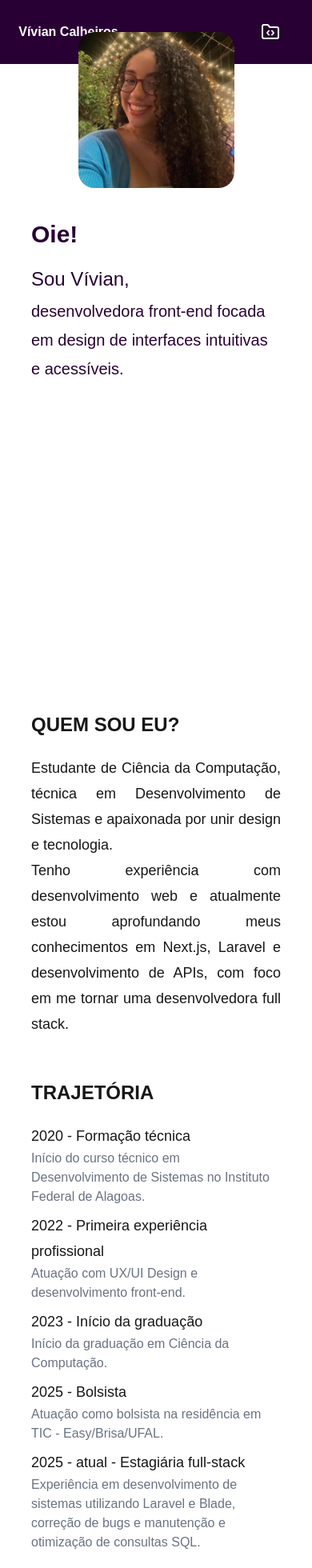
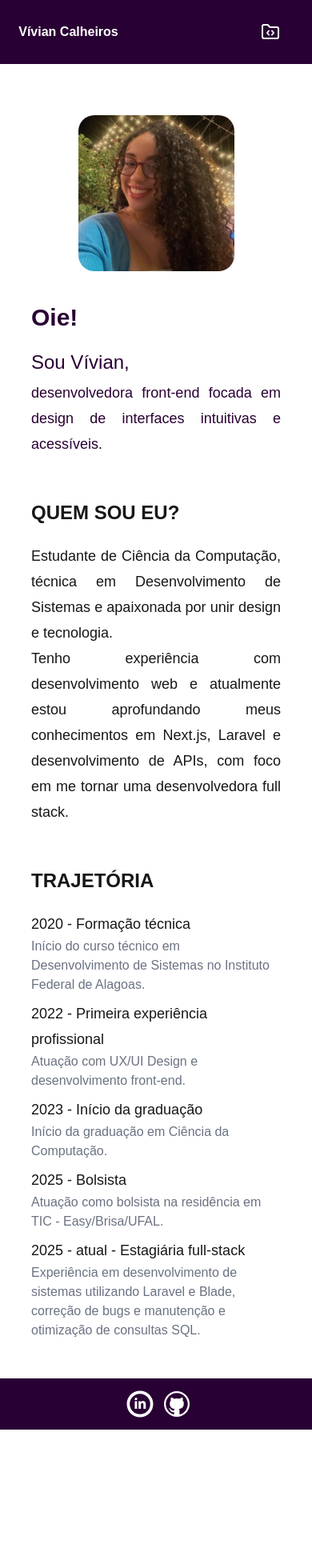
Before and after one commit to viviancalheiros/portfolio, a Next.js app: page / in a window 390 px wide. Shown: the top 1960 px of the page at 80% size. After the commit the page ends 1787 px from the top, so only its background shows below. Built offline with nearby package versions, Linux system fonts and the light colour scheme; a web font is replaced by a local one.

Commit message:
responsiveness done and github link added

```diff
--- a/app/page.tsx
+++ b/app/page.tsx
@@ -4,14 +4,14 @@ import Reveal from '@/components/Reveal';
 export default function Home() {
   return (
     <div className='w-full overflow-x-clip'>
-      <div className="w-full h-screen -mt-10 flex flex-col md:flex-row items-center gap-10">
+      <div className="w-full mt-16 mb-12 md:h-screen md:mb-0 md:-mt-10 flex flex-col md:flex-row items-center gap-10">
         <div className="w-1/2 flex items-center justify-end">
           <Reveal direction="left">
               <Image
                 src="/home/me.jpg"
                 alt="Foto de Vívian"
-                width={300}
-                height={300}
+                width={280}
+                height={280}
                 style={{ borderRadius: "20px" }}
               />
           </Reveal>
@@ -20,7 +20,7 @@ export default function Home() {
           <Reveal direction="right">
             <p className="text-3xl md:text-4xl mb-4 font-semibold">Oie!</p>
             <p className="text-2xl/11 md:text-3xl/12">Sou Vívian,</p>
-            <p className="text-xl/9 md:w-1/2 md:text-3xl/11">desenvolvedora front-end focada em design de interfaces intuitivas e acessíveis.</p>
+            <p className="text-lg/8 text-justify md:w-1/2 md:text-2xl/11">desenvolvedora front-end focada em design de interfaces intuitivas e acessíveis.</p>
           </Reveal>
         </div>
       </div>
--- a/components/Footer.tsx
+++ b/components/Footer.tsx
@@ -1,9 +1,16 @@
-import LinkedinIcon from "@/assets/linkedin-icon";
+import { TiSocialLinkedinCircular } from "react-icons/ti";
+import { VscGithub } from "react-icons/vsc";
+import Link from "next/link";
 
 export default function Footer () {
     return (
-        <div className="w-full h-16 bg-purple-dark text-white flex flex-row items-center justify-center">
-            <LinkedinIcon size={40}/>
+        <div className="w-full h-16 bg-purple-dark text-white flex flex-row items-center justify-center gap-2">
+            <Link href={"https://www.linkedin.com/in/v%C3%ADvian-calheiros/"}>
+                <TiSocialLinkedinCircular size={44} />
+            </Link>
+            <Link href="https://github.com/viviancalheiros">
+                <VscGithub size={32} />
+            </Link>
         </div>
     )
 }
--- a/components/Header.tsx
+++ b/components/Header.tsx
@@ -12,7 +12,7 @@ export default function Header () {
         <div className="w-full md:h-16 h-20 bg-purple-dark text-white flex flex-row gap-2 justify-center items-center">
             <Link href="/" className="w-1/2 justify-center md:w-3/4 md:ml-10 md:justify-start flex flex-row h-fit gap-2">
                 <span className="font-semibold md:text-2xl md:ml-4">Vívian Calheiros</span>
-                <span className={`${inter.className} md:uppercase md:self-end md:block hidden`}>/ Desenvolvedora</span>
+                <span className={`${inter.className} md:text-sm md:uppercase md:self-center md:mt-2 md:block hidden`}>/ Desenvolvedora</span>
             </Link>
             {/* Em telas médias */}
             <div className="w-full md:flex flex-row text-lg text-center gap-10 align-center justify-end mr-16 hidden">
--- a/package.json
+++ b/package.json
@@ -13,7 +13,8 @@
     "motion": "^14.2.0",
     "next": "16.1.6",
     "react": "19.2.3",
-    "react-dom": "19.2.3"
+    "react-dom": "19.2.3",
+    "react-icons": "^5.7.0"
   },
   "devDependencies": {
     "@tailwindcss/postcss": "^4",
```
Also changed, not shown: 1 other file (tests, documents, lock files or other folders).
